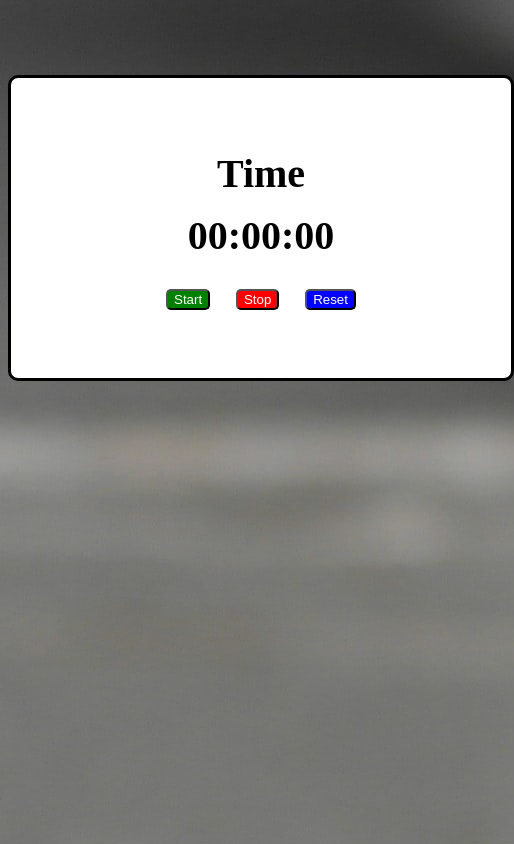
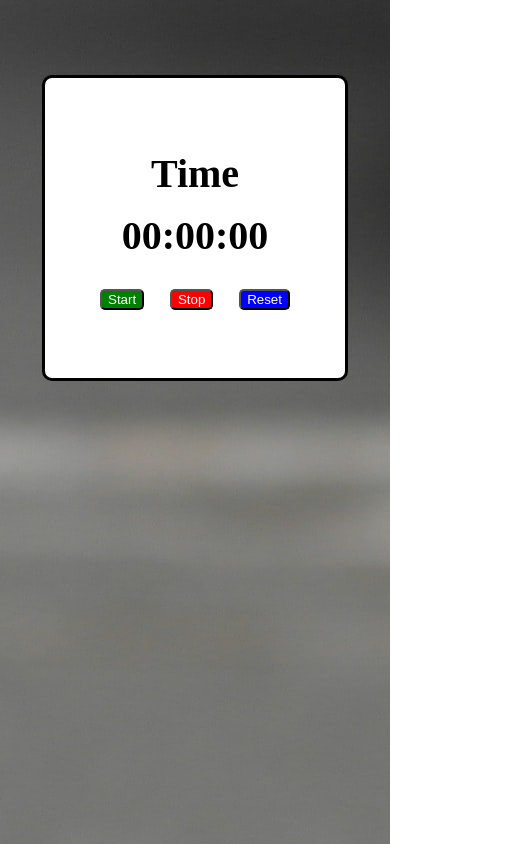
Before and after one commit to Prithvi333/stopwatch, a plain HTML site: page index.html in a window 390 px wide. Shown: the whole page, 514 px wide, since content can reach past the window. Drawn offline with Linux system fonts and the light colour scheme.

Commit message:
set width

```diff
--- a/index.css
+++ b/index.css
@@ -114,5 +114,8 @@ color: black;
         background-image: url(m2.jpg);
 
     }
+    .timer{
+        width: 300px;
+    }
 
 }
```
